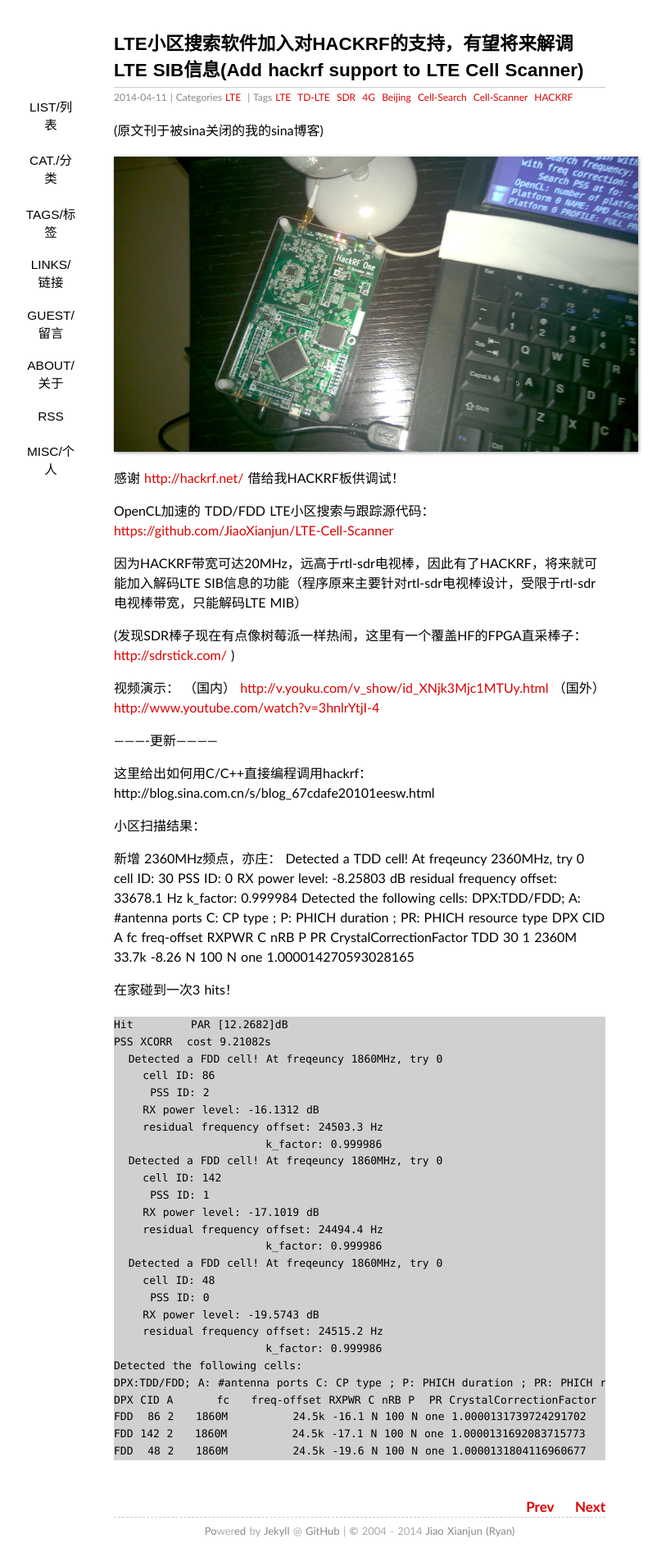
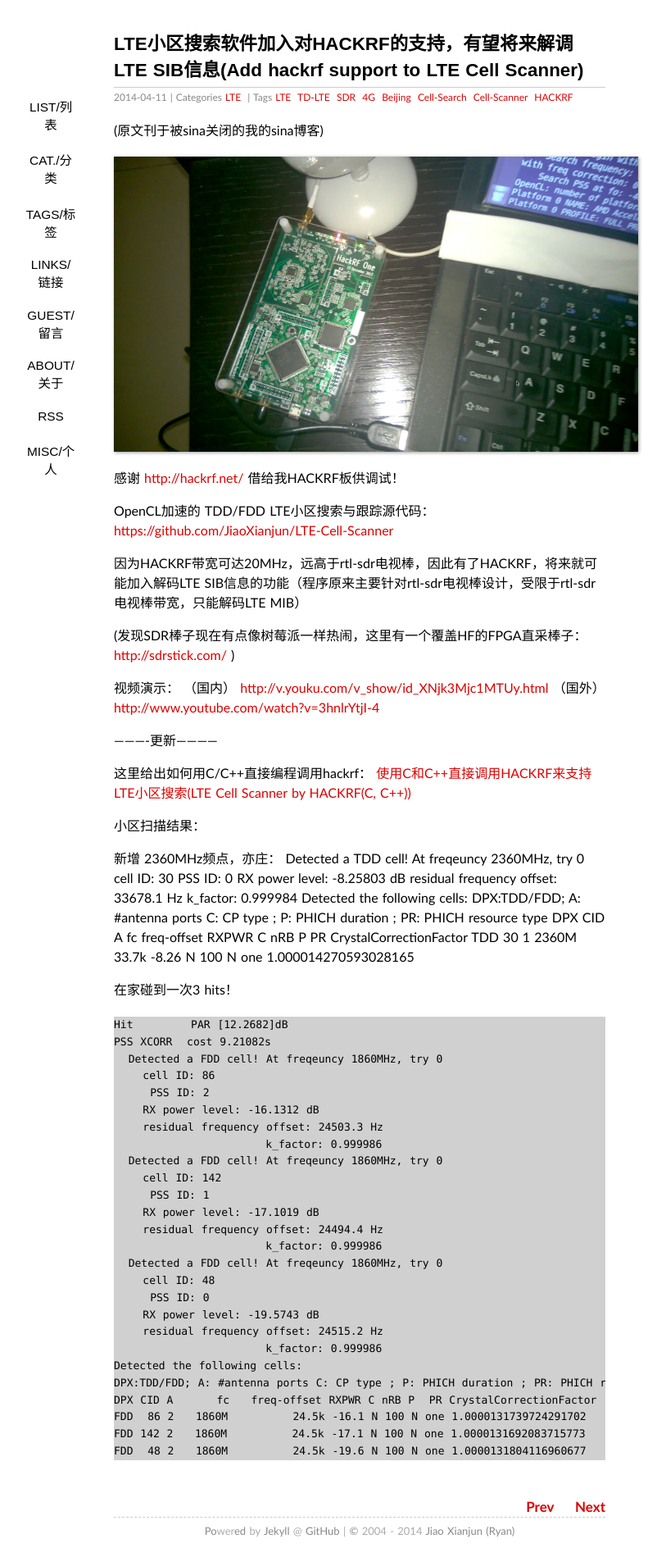
Before and after one commit to sdr-x/sdr-x.github.io, a Jekyll site: the page built from _posts/2014-04-11-LTE小区搜索软件加入对HACKRF的支持，有望将来解调LTE SIB信息(Add hackrf support to LTE Cell Scanner).md, in a window 1280 px wide. Shown: the whole page at 82% size, without its empty margins (201-1014 px from the left). Built offline with Jekyll 4.4.1, drawn with Linux system fonts in a browser that asks for light colours; some web fonts are replaced; Markdown is read by kramdown in place of the engine named in the settings; comment, search, counter and statistics services are not loaded.

Commit message:
Update 2014-04-11-LTE小区搜索软件加入对HACKRF的支持，有望将来解调LTE SIB信息(Add hackrf support to LTE Cell Scanner).md

```diff
--- a/_posts/2014-04-11-LTE小区搜索软件加入对HACKRF的支持，有望将来解调LTE SIB信息(Add hackrf support to LTE Cell Scanner).md
+++ b/_posts/2014-04-11-LTE小区搜索软件加入对HACKRF的支持，有望将来解调LTE SIB信息(Add hackrf support to LTE Cell Scanner).md
@@ -25,7 +25,7 @@ OpenCL加速的 TDD/FDD LTE小区搜索与跟踪源代码：[https://github.com/
 
 ----------更新------------
 
-这里给出如何用C/C++直接编程调用hackrf： http://blog.sina.com.cn/s/blog_67cdafe20101eesw.html
+这里给出如何用C/C++直接编程调用hackrf： [使用C和C++直接调用HACKRF来支持LTE小区搜索(LTE Cell Scanner by HACKRF(C, C++))](http://sdr-x.github.io/%E4%BD%BF%E7%94%A8C%E5%92%8CC++%E7%9B%B4%E6%8E%A5%E8%B0%83%E7%94%A8HACKRF%E6%9D%A5%E6%94%AF%E6%8C%81LTE%E5%B0%8F%E5%8C%BA%E6%90%9C%E7%B4%A2(LTE%20Cell%20Scanner%20by%20HACKRF(C,%20C++))/)
 
 小区扫描结果：
 
```
